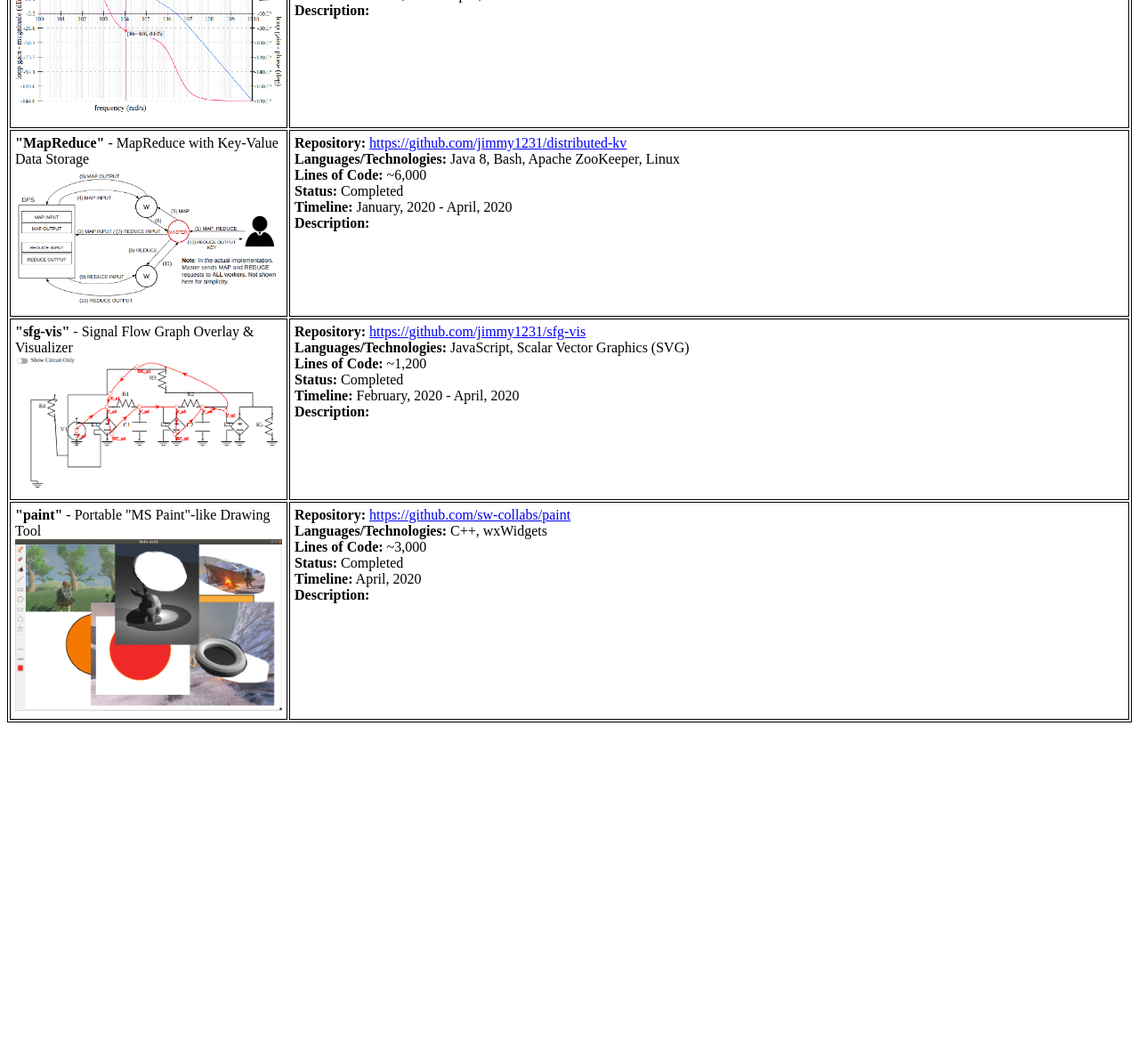
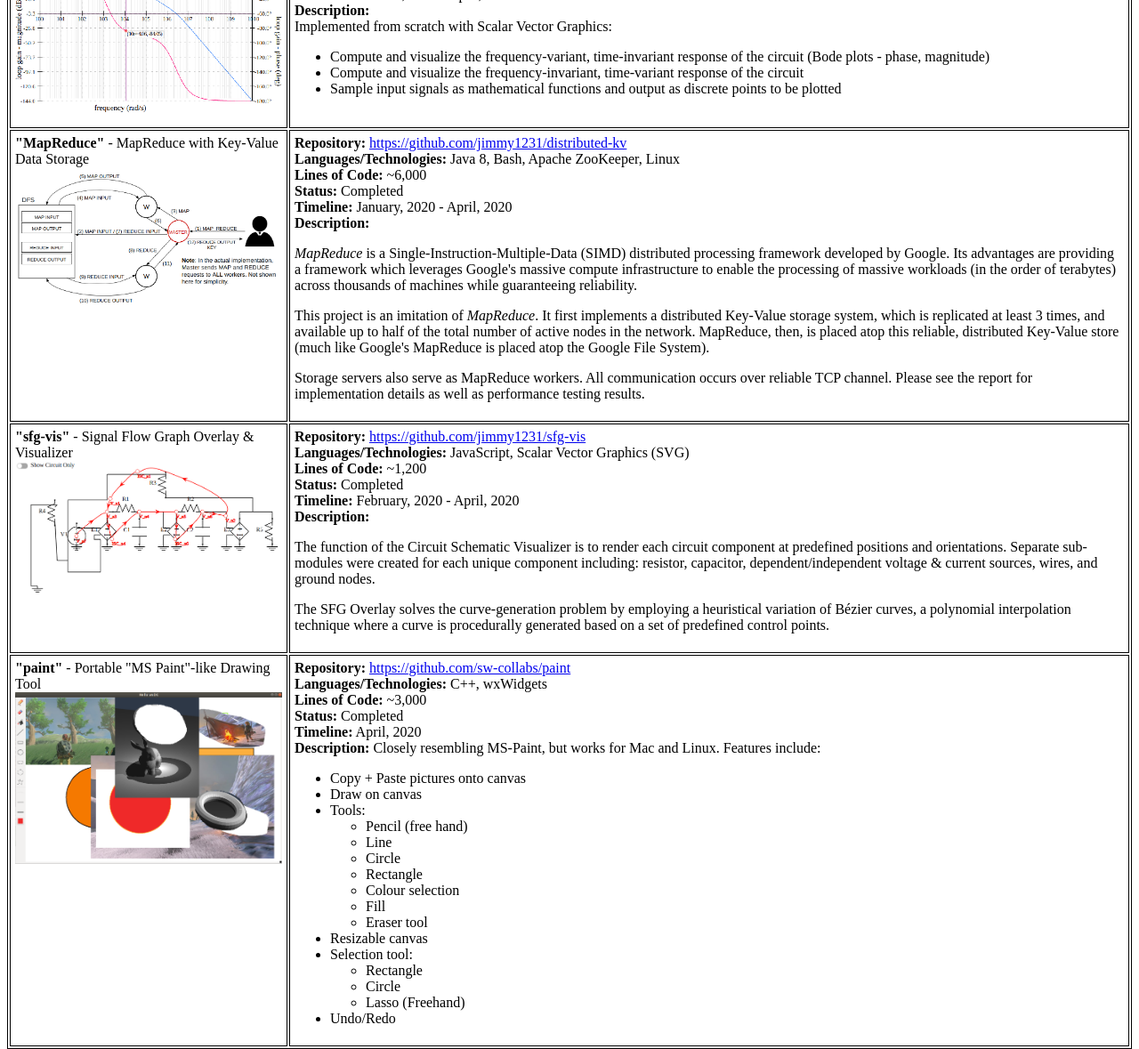
Before and after one commit to jimmy1231/portfolio, a plain HTML site: page index.html in a window 1280 px wide. Shown: the part 1276-2455 px from the top of the page at 89% size. Before the commit the page ends 2088 px from the top, so only its background shows below. Drawn offline with Linux system fonts and the light colour scheme.

Commit message:
adding resume

```diff
--- a/index.html
+++ b/index.html
@@ -74,6 +74,11 @@
             width: auto;
             height: auto;
         }
+
+        .cv-pdf {
+            color: black;
+            text-decoration: none;
+        }
     </style>
 </head>
 <body>
@@ -82,9 +87,9 @@
     <div class="toolbar-class">
         <div class="toolbar-btn" onclick="toolbarClick('PROJECTS')">| Projects |</div>
         <div class="toolbar-btn" onclick="toolbarClick('ABOUT_ME')">About me |</div>
-        <div class="toolbar-btn" onclick="toolbarClick('CV')">CV (.pdf Download) |</div>
-        <div class="toolbar-btn" onclick="toolbarClick('LINKEDIN')">LinkedIn |</div>
-        <div class="toolbar-btn" onclick="toolbarClick('GITHUB')"> github |</div>
+        <a class="toolbar-btn cv-pdf" href="cdn/jimmy-li.pdf">CV (.pdf Download) |</a>
+        <a class="toolbar-btn cv-pdf" href="https://www.linkedin.com/in/jimmy-li-907969112/">LinkedIn |</a>
+        <a class="toolbar-btn cv-pdf" href="https://github.com/jimmy1231"> github |</a>
     </div>
 </div>
 <div class="body-class">
@@ -117,7 +122,7 @@
                         <br>
                         This allocator is optimized for specific workloads using various techniques such as:
                         <ul>
-                            <li>Preallocation (a technique extensively used in <i>dlmalloc</i></li>
+                            <li>Preallocation (a technique extensively used in <i>dlmalloc</i>)</li>
                             <li>Deferred free</li>
                             <li>On-demand coalescing of free neighbor blocks</li>
                         </ul>
@@ -229,7 +234,12 @@
                     <div>
                         <strong>Description:</strong>
                         <br>
-
+                        Implemented from scratch with Scalar Vector Graphics:
+                        <ul>
+                            <li>Compute and visualize the frequency-variant, time-invariant response of the circuit (Bode plots - phase, magnitude)</li>
+                            <li>Compute and visualize the frequency-invariant, time-variant response of the circuit</li>
+                            <li>Sample input signals as mathematical functions and output as discrete points to be plotted</li>
+                        </ul>
                     </div>
                 </td>
             </tr>
@@ -251,8 +261,24 @@
                     <strong>Timeline:</strong> <span>January, 2020 - April, 2020</span>
                     <div>
                         <strong>Description:</strong>
-                        <br>
-
+                        <p>
+                            <i>MapReduce</i> is a Single-Instruction-Multiple-Data (SIMD) distributed processing
+                            framework developed by Google. Its advantages are providing a framework which leverages
+                            Google's massive compute infrastructure to enable the processing of massive workloads (in
+                            the order of terabytes) across thousands of machines while guaranteeing reliability.
+                        </p>
+                        <p>
+                            This project is an imitation of <i>MapReduce</i>. It first implements a distributed
+                            Key-Value storage system, which is replicated at least 3 times, and available up to
+                            half of the total number of active nodes in the network. MapReduce, then, is placed atop
+                            this reliable, distributed Key-Value store (much like Google's MapReduce is placed atop
+                            the Google File System).
+                        </p>
+                        <p>
+                            Storage servers also serve as MapReduce workers. All communication occurs over reliable
+                            TCP channel. Please see the report for implementation details as well as performance
+                            testing results.
+                        </p>
                     </div>
                 </td>
             </tr>
@@ -274,8 +300,17 @@
                     <strong>Timeline:</strong> <span>February, 2020 - April, 2020</span>
                     <div>
                         <strong>Description:</strong>
-                        <br>
-
+                        <p>
+                            The function of the Circuit Schematic Visualizer is to render each circuit component at
+                            predefined positions and orientations. Separate sub-modules
+                            were created for each unique component including: resistor, capacitor, dependent/independent
+                            voltage & current sources, wires, and ground nodes.
+                        </p>
+                        <p>
+                            The SFG Overlay solves the curve-generation problem by employing a heuristical variation of
+                            Bézier curves, a polynomial interpolation technique where a curve is procedurally generated
+                            based on a set of predefined control points.
+                        </p>
                     </div>
                 </td>
             </tr>
@@ -297,8 +332,34 @@
                     <strong>Timeline:</strong> <span>April, 2020</span>
                     <div>
                         <strong>Description:</strong>
-                        <br>
-
+                        Closely resembling MS-Paint, but works for Mac and Linux.
+                        Features include:
+                        <ul>
+                            <li>Copy + Paste pictures onto canvas</li>
+                            <li>Draw on canvas</li>
+                            <li>
+                                Tools:
+                                <ul>
+                                    <li>Pencil (free hand)</li>
+                                    <li>Line</li>
+                                    <li>Circle</li>
+                                    <li>Rectangle</li>
+                                    <li>Colour selection</li>
+                                    <li>Fill</li>
+                                    <li>Eraser tool</li>
+                                </ul>
+                            </li>
+                            <li>Resizable canvas</li>
+                            <li>
+                                Selection tool:
+                                <ul>
+                                    <li>Rectangle</li>
+                                    <li>Circle</li>
+                                    <li>Lasso (Freehand)</li>
+                                </ul>
+                            </li>
+                            <li>Undo/Redo</li>
+                        </ul>
                     </div>
                 </td>
             </tr>
```
Also changed, not shown: 1 other file.
